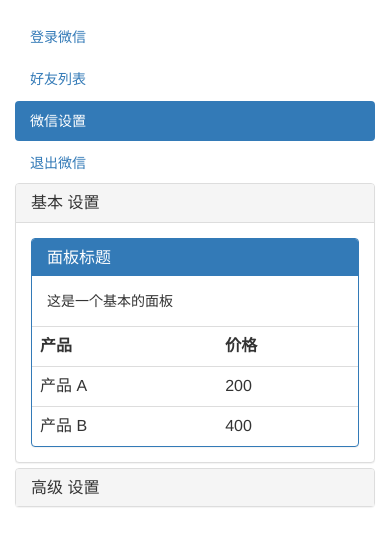
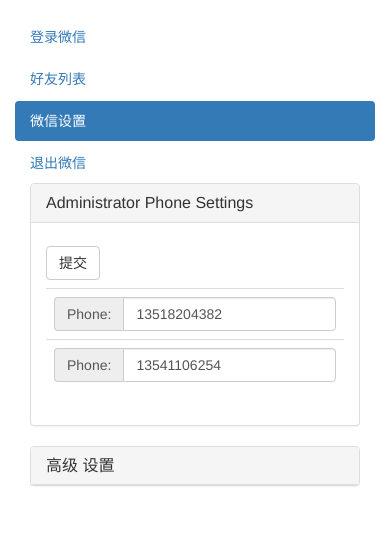
Before and after one commit to mansonami/MCBH, a Flask app: page /wechat/setting in a window 390 px wide. Shown: the part 55-601 px from the top of the page. Run offline with Flask 2, Linux system fonts and the light colour scheme; a user stored in the database is signed in; parts of the project's set-up code (start-up, migrations or seed data) failed here and were passed over; some libraries are stand-ins or nearby versions.

Commit message:
add administrator phone setting

```diff
--- a/app/templates/wechat.html
+++ b/app/templates/wechat.html
@@ -17,19 +17,29 @@
                 alert(wxsendmsg['text']);
             })
         }
-
         function wxsettging(toid,nameid,rightid) {
             if($(rightid).val() > 5) {
                 alert("权限范围1-4，请重新输入");
                 return;
             }
             $.post('/wechat/setting', {
+                type:"usersetting",
                 id:toid,
                 remarkname:$(nameid).val(),
                 right:$(rightid).val()
             }).done(function(wxsettging) {
                 alert(wxsettging['text']);
                 window.location.reload();
+            })
+        }
+
+        function wxadminphoneset() {
+            $.post('/wechat/setting',{
+                type:'adminphoneset',
+                phone1:$('#adminphone1').val(),
+                phone2:$('#adminphone2').val()
+            }).done(function (wxadminphoneset) {
+                alert(wxadminphoneset['text'])
             })
         }
 
@@ -63,7 +73,7 @@
             </div>
             <div class="col-md-10 column">
                 {% block wxlogin %}
-                    哈哈哈哈哈哈哈
+                    仪表盘，开发中
                 {% endblock %}
             </div>
                 {#
--- a/app/templates/wxchat/setting.html
+++ b/app/templates/wxchat/setting.html
@@ -1,36 +1,47 @@
 {% extends "wechat.html" %}
 {% block wxlogin %}
-<div class="panel-group" id="accordion">
+    <div class="col-md-12">
+        <div class="row">
+            <div class="col-md-4">
                 <div class="panel panel-default">
                     <div class="panel-heading">
                         <h4 class="panel-title">
                             <a data-toggle="collapse" data-parent="#accordion"
-				   href="#collapseOne">
-					基本  设置
+                               href="#setuserphone">
+                                Administrator Phone Settings
                             </a>
                         </h4>
                     </div>
-        <div id="collapseOne" class="panel-collapse collapse in">
+                    <div id="setuserphone" class="panel-collapse collapse in">
                         <div class="panel-body">
-
-
-                <div class="panel panel-primary">
-                    <div class="panel-heading">
-                        <h3 class="panel-title">面板标题</h3>
+                            <table class="table table-hover">
+                                <caption><button type="button" class="btn btn-default" onclick="wxadminphoneset()">提交</button></caption>
+                                <tbody>
+                                <tr>
+                                    <td>
+                                        <div class="input-group">
+                                            <span class="input-group-addon">Phone:</span>
+                                            <input id="adminphone1" type="text" class="form-control" value="13518204382">
                                         </div>
-                    <div class="panel-body">
-                        这是一个基本的面板
+                                    </td>
+                                </tr>
+                                <tr>
+                                    <td>
+                                        <div class="input-group">
+                                            <span class="input-group-addon">Phone:</span>
+                                            <input id="adminphone2" type="text" class="form-control" value="13541106254">
                                         </div>
-                    <table class="table">
-                        <th>产品</th><th>价格 </th>
-                        <tr><td>产品 A</td><td>200</td></tr>
-                        <tr><td>产品 B</td><td>400</td></tr>
+                                    </td>
+                                </tr>
+                                </tbody>
                             </table>
+                        </div>
+                    </div>
                 </div>
 
             </div>
-        </div>
-    </div>
+            <div class="col-md-4">
+
                 <div class="panel panel-default">
                     <div class="panel-heading">
                         <h4 class="panel-title">
@@ -48,22 +59,15 @@
                             </div>
                         </div>
                     </div>
-{#	<div class="panel panel-default">#}
-{#		<div class="panel-heading">#}
-{#			<h4 class="panel-title">#}
-{#				<a data-toggle="collapse" data-parent="#accordion"#}
-{#				   href="#collapseThree">#}
-{#					点击我进行展开，再次点击我进行折叠。第 3 部分#}
-{#				</a>#}
-{#			</h4>#}
-{#		</div>#}
-{#		<div id="collapseThree" class="panel-collapse collapse">#}
-{#			<div class="panel-body">#}
-{#				Nihil anim keffiyeh helvetica, craft beer labore wes anderson#}
-{#				cred nesciunt sapiente ea proident. Ad vegan excepteur butcher#}
-{#				vice lomo.#}
-{#			</div>#}
-{#		</div>#}
-{#	</div>#}
+
             </div>
+            <div class="col-md-4">
+
+            </div>
+        </div>
+    </div>
+
+
+
+
 {% endblock %}
--- a/app/views.py
+++ b/app/views.py
@@ -209,12 +209,26 @@
                                is_wxchat=ret,
                                active_page='wechat_setting')
 
+    post_type = request.form['type']
+    print(post_type)
     if ret:
-        id=request.form['id']
-        remarkname=request.form['remarkname']
-        right=request.form['right']
+        if post_type == 'usersetting':
+            id = request.form['id']
+            remarkname = request.form['remarkname']
+            right = request.form['right']
+            return jsonify({
+                'text': WXsetting(id, remarkname, right)
+            })
+    if post_type == 'adminphoneset':
+        ph1 = request.form['phone1']
+        ph2 = request.form['phone2']
+        if len(ph1)==11 and len(ph2)==11:
+            return jsonify({
+                'text':'更新成功'
+            })
+            #操作写进数据库
         return jsonify({
-            'text': WXsetting(id,remarkname,right)
+            'text':'Error:电话号码不正确'
         })
     return 'False'
 
```
Also changed, not shown: app/templates/test.html (added, +96 -0 lines). Lines whose indentation alone changed are shown as unchanged.
